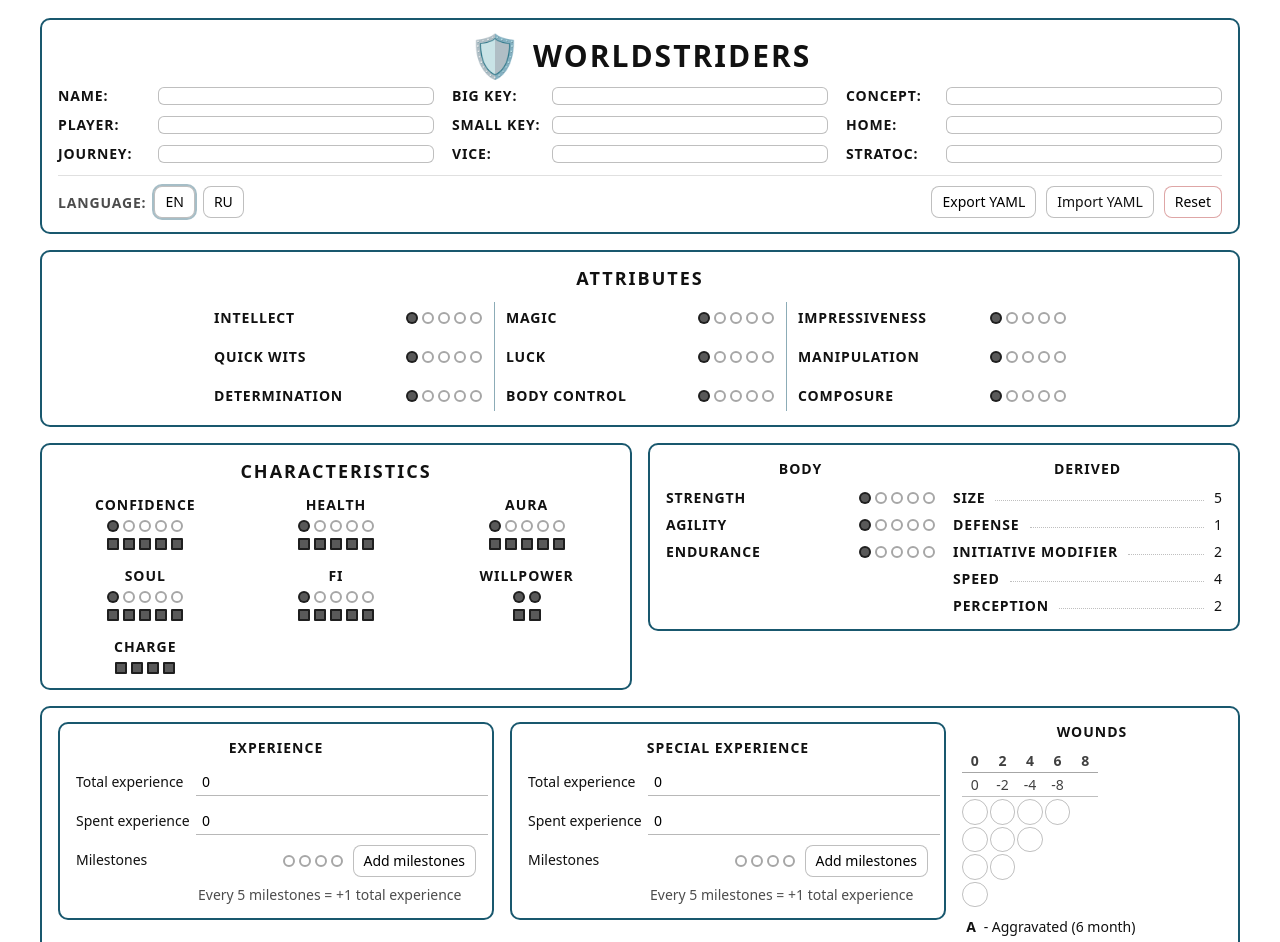
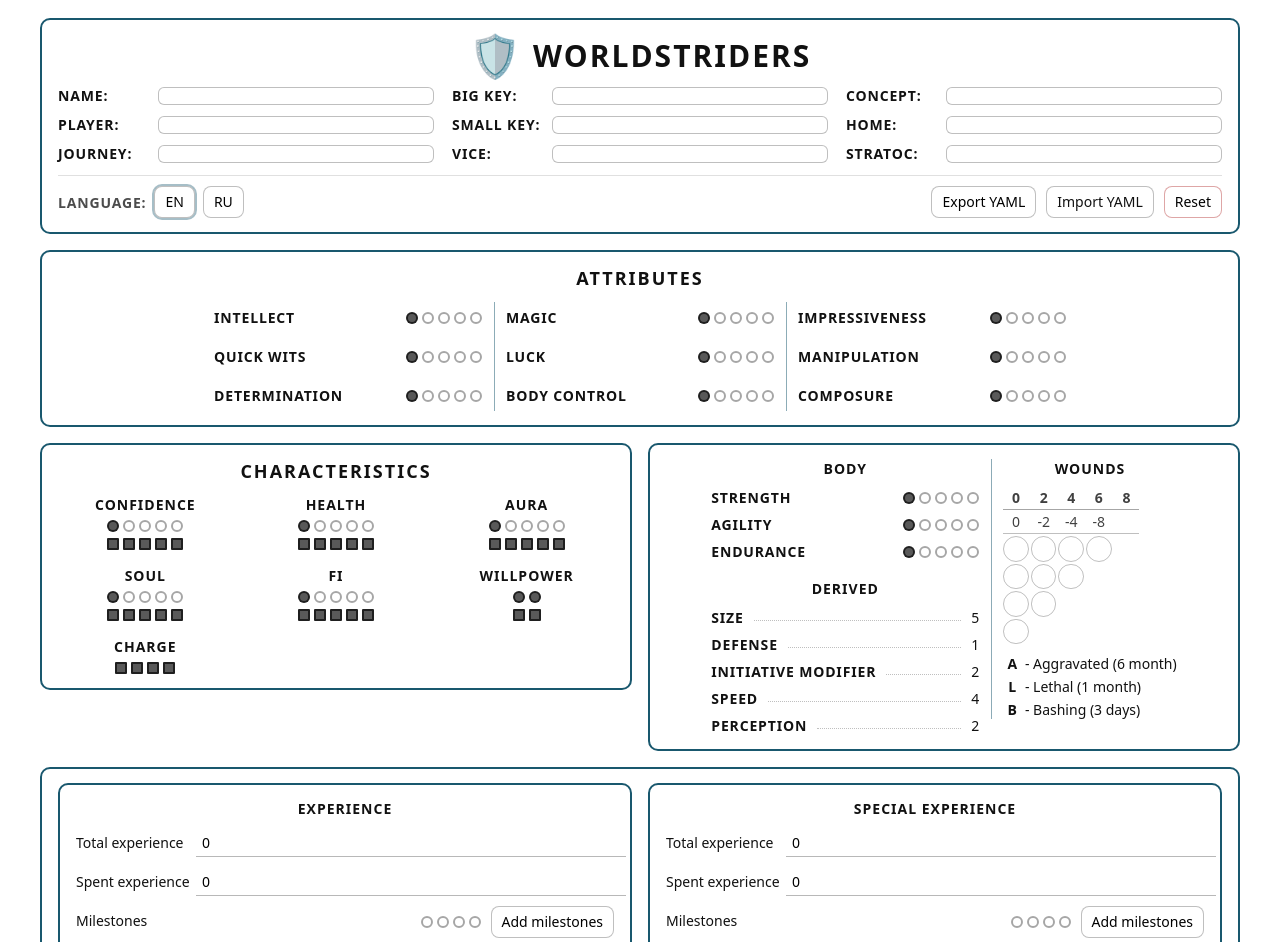
Before and after one commit to GennadiyZakharov/worldstriders-charlist, a Svelte app: page / in a window 1280 px wide. Shown: the top 942 px of the page. Built offline with nearby package versions, Linux system fonts and the light colour scheme.

Commit message:
Integrated Wounds into CharacterBodyCharacteristics.

```diff
--- a/src/App.svelte
+++ b/src/App.svelte
@@ -6,7 +6,6 @@
   import CharacterCharacteristics from "./components/CharacterCharacteristics.svelte";
   import CharacterBodyCharacteristics from "./components/CharacterBodyCharacteristics.svelte";
   import ExperienceMeter from "./components/ExperienceMeter.svelte";
-  import Wounds from "./components/Wounds.svelte";
   import CharacterSkills from "./components/CharacterSkills.svelte";
   import PerkList from "./components/PerkList.svelte";
   import DiceRoller from "./components/DiceRoller.svelte";
@@ -276,13 +275,16 @@
     <div class="sheet">
       <CharacterBodyCharacteristics
               labels={bodyCharacteristicsLabels}
+              woundsCaption={t(character.lang, "woundsTitle")}
+              woundsLabels={woundsLabels}
               bind:body={character.characteristics.body}
+              bind:wounds={character.wounds}
               character={character}
       />
     </div>
   </div>
 
-  <div class="sheet xpWounds">
+  <div class="sheet">
     <div class="xpColumn">
       <div class="xpCard">
         <ExperienceMeter
@@ -299,14 +301,6 @@
                 bind:experience={character.specialExperience}
         />
       </div>
-    </div>
-
-    <div class="woundsBox">
-      <Wounds
-              caption={t(character.lang, "woundsTitle")}
-              labels={woundsLabels}
-              bind:wounds={character.wounds}
-      />
     </div>
   </div>
 
@@ -400,13 +394,6 @@
     font-size: max(30px, var(--ws-h1-size));
   }
 
-  .xpWounds {
-    display: grid;
-    grid-template-columns: 1fr auto;
-    gap: 16px;
-    align-items: start;
-  }
-
   .xpColumn {
     display: grid;
     grid-template-columns: repeat(2, minmax(0, 1fr));
@@ -422,10 +409,6 @@
     box-sizing: border-box;
   }
 
-  .woundsBox {
-    min-width: 260px;
-  }
-
   .characteristicsGrid,
   .perksGrid {
     display: grid;
@@ -436,16 +419,8 @@
   }
 
   @media (max-width: 900px) {
-    .xpWounds {
-      grid-template-columns: 1fr;
-    }
-
     .xpColumn {
       grid-template-columns: 1fr;
-    }
-
-    .woundsBox {
-      min-width: 0;
     }
 
     .characteristicsGrid,
--- a/src/components/CharacterBodyCharacteristics.svelte
+++ b/src/components/CharacterBodyCharacteristics.svelte
@@ -1,5 +1,6 @@
 <script lang="ts">
     import DotRating from "./DotRating.svelte";
+    import Wounds from "./Wounds.svelte";
     import type { Character, CharacterCharacteristics } from "../lib/types";
 
     type Body = CharacterCharacteristics["body"];
@@ -17,14 +18,26 @@
             speed: string;
             perception: string;
         };
+        woundsCaption: string;
+        woundsLabels: {
+            empty: string;
+            cellLabel: string;
+            aggravated: string;
+            lethal: string;
+            bashing: string;
+        };
         body: Body;
+        wounds: Character["wounds"];
         character: Character;
         readonly?: boolean;
     };
 
     let {
         labels,
+        woundsCaption,
+        woundsLabels,
         body = $bindable<Body>(),
+        wounds = $bindable<Character["wounds"]>(),
         character,
         readonly = false
     }: Props = $props();
@@ -40,6 +53,8 @@
 </script>
 
 <section class="bodyCharacteristics">
+    <div class="bodyLayout">
+      <div class="characteristicsGroup">
         <div class="bodyPanel">
             <h2 class="ws-h2">{labels.body}</h2>
 
@@ -120,17 +135,35 @@
                 </div>
             </div>
         </div>
+      </div>
+
+      <div class="woundsPanel">
+          <Wounds
+                  caption={woundsCaption}
+                  labels={woundsLabels}
+                  bind:wounds
+                  {readonly}
+          />
+      </div>
+    </div>
 </section>
 
 <style>
     .bodyCharacteristics {
-        display: grid;
-        grid-template-columns: repeat(auto-fit, minmax(min(210px, 100%), 1fr));
-        gap: 18px;
-        align-items: start;
+        container-type: inline-size;
         min-width: 0;
     }
 
+    .bodyLayout {
+        display: grid;
+        grid-template-columns: minmax(220px, 268px) auto;
+        gap: 24px;
+        align-items: start;
+        justify-content: center;
+        min-width: 0;
+    }
+
+    .characteristicsGroup,
     .bodyPanel,
     .derivedPanel,
     .bodyList,
@@ -138,6 +171,10 @@
         display: grid;
         align-content: start;
         min-width: 0;
+    }
+
+    .characteristicsGroup {
+        gap: 18px;
     }
 
     .bodyPanel,
@@ -185,4 +222,34 @@
         text-align: right;
         font-variant-numeric: tabular-nums;
     }
+
+    .woundsPanel {
+        position: relative;
+        min-width: 0;
+    }
+
+    .woundsPanel::before {
+        content: "";
+        position: absolute;
+        top: 0;
+        bottom: 0;
+        left: -12px;
+        border-left: 1px solid rgba(0, 70, 95, 0.45);
+    }
+
+    @container (max-width: 519px) {
+        .bodyLayout {
+            grid-template-columns: minmax(0, 1fr);
+            justify-content: stretch;
+        }
+
+        .woundsPanel::before {
+            top: -12px;
+            right: 0;
+            bottom: auto;
+            left: 0;
+            border-top: 1px solid rgba(0, 70, 95, 0.35);
+            border-left: 0;
+        }
+    }
 </style>
```
Also changed, not shown: 1 other file (tests, documents, lock files or other folders). Lines whose indentation alone changed are shown as unchanged.
